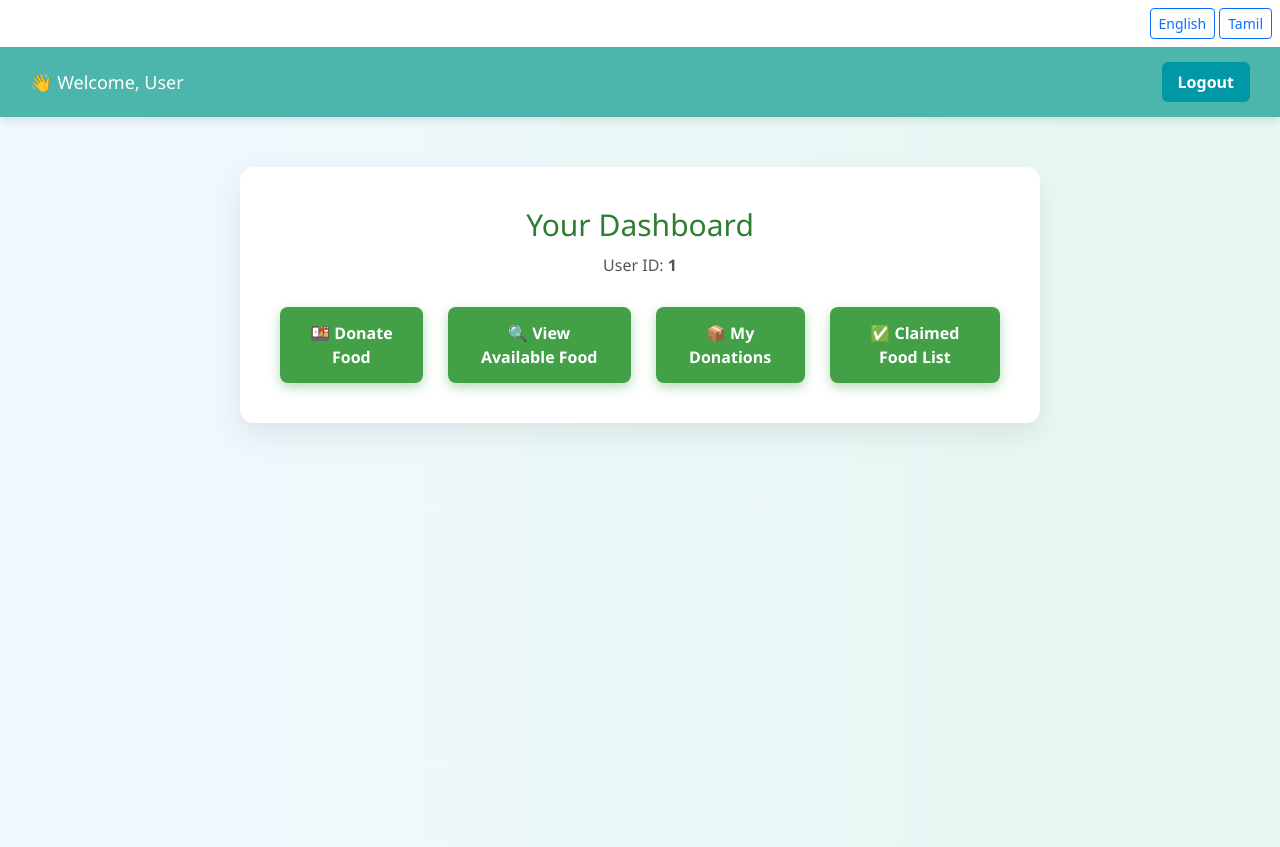
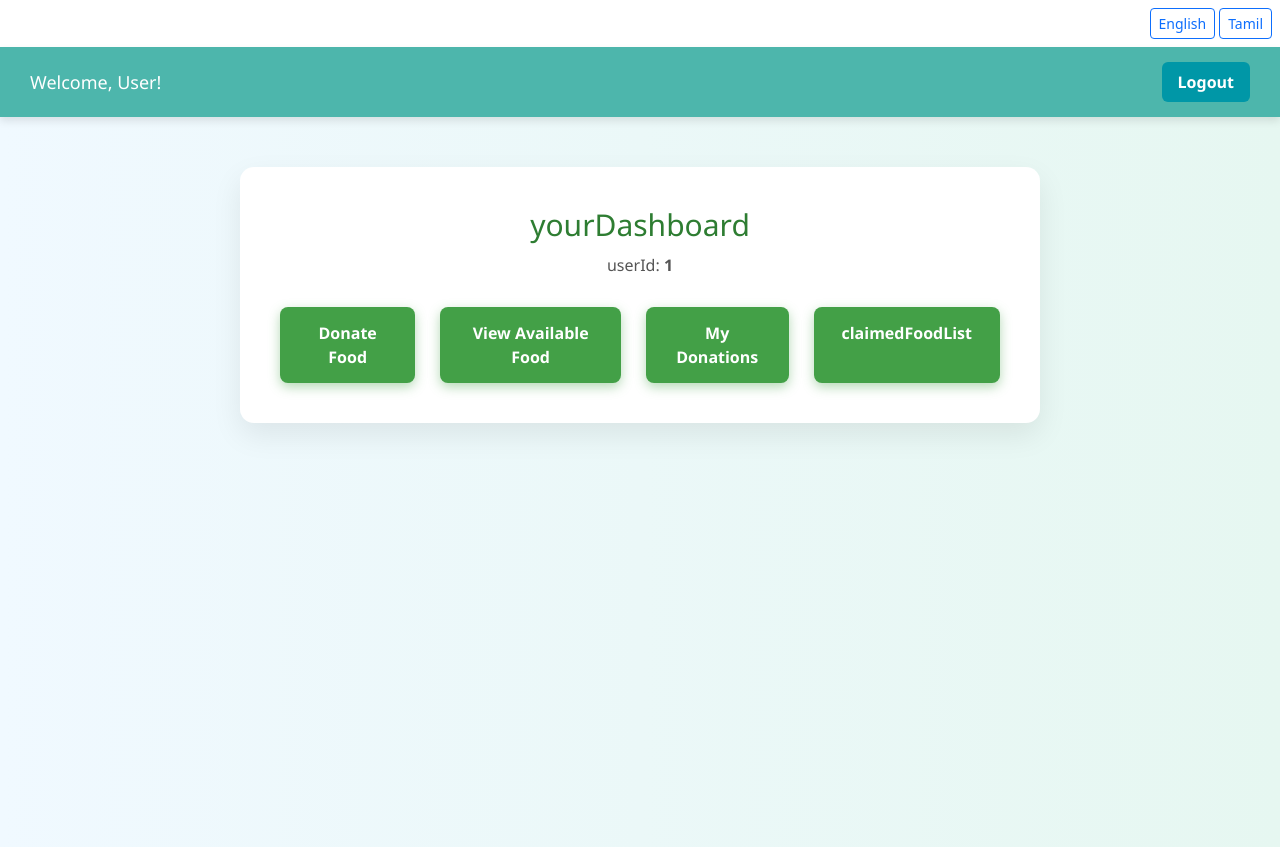
Before and after one commit to Akshayathangaraj/Food-Bridge, a React (Create React App) app in the folder client/: page /user-dashboard in a window 1280 px wide. Built offline with nearby package versions, Linux system fonts and the light colour scheme; no server answers; sample sign-in values are in the browser's storage.

Commit message:
Last commit

```diff
--- a/client/src/components/UserDashboard.js
+++ b/client/src/components/UserDashboard.js
@@ -1,18 +1,20 @@
 import React, { useEffect } from 'react';
 import { useNavigate } from 'react-router-dom';
+import { useTranslation } from 'react-i18next';
 import './UserDashboard.css';
 
 const UserDashboard = () => {
   const navigate = useNavigate();
+  const { t } = useTranslation();
   const userId = localStorage.getItem('userId');
   const firstName = localStorage.getItem('firstName');
 
   useEffect(() => {
     if (!userId) {
-      alert("Please log in to access the dashboard.");
+      alert(t('loginRequired'));
       navigate('/login');
     }
-  }, [userId, navigate]);
+  }, [userId, navigate, t]);
 
   const handleLogout = () => {
     localStorage.clear();
@@ -23,22 +25,24 @@ const UserDashboard = () => {
     <div className="dashboard-container">
       <nav className="dashboard-navbar">
         <div className="nav-left">
-          <span className="welcome-text">👋 Welcome, {firstName || 'User'}</span>
+          <span className="welcome-text">
+            {t('welcomeUser', { name: firstName || 'User' })}
+          </span>
         </div>
         <div className="nav-right">
-          <button className="logout-btn" onClick={handleLogout}>Logout</button>
+          <button className="logout-btn" onClick={handleLogout}>{t('logout')}</button>
         </div>
       </nav>
 
       <main className="dashboard-main">
-        <h2>Your Dashboard</h2>
-        <p>User ID: <strong>{userId}</strong></p>
+        <h2>{t('yourDashboard')}</h2>
+        <p>{t('userId')}: <strong>{userId}</strong></p>
 
         <div className="dashboard-buttons">
-          <a href={`/user/${userId}/donate`} className="highlighted-link">🍱 Donate Food</a>
-          <a href={`/user/${userId}/food-available`} className="highlighted-link">🔍 View Available Food</a>
-          <a href={`/user/${userId}/my-donations`} className="highlighted-link">📦 My Donations</a>
-          <a href={`/user/${userId}/claimed-donations`} className="highlighted-link">✅ Claimed Food List</a>
+          <a href={`/user/${userId}/donate`} className="highlighted-link">{t('donateFood')}</a>
+          <a href={`/user/${userId}/food-available`} className="highlighted-link">{t('viewAvailableFood')}</a>
+          <a href={`/user/${userId}/my-donations`} className="highlighted-link">{t('myDonations')}</a>
+          <a href={`/user/${userId}/claimed-donations`} className="highlighted-link">{t('claimedFoodList')}</a>
         </div>
       </main>
     </div>
--- a/client/src/i18n/ta.json
+++ b/client/src/i18n/ta.json
@@ -57,7 +57,7 @@
   "welcomeUser": "வரவேற்கிறோம், {{name}}!",
   "myDonations": "எனது தானங்கள்",
   "myClaims": "நான் பெற்றவை",
-  "viewAvailableFood": "கிடைக்கும் உணவுகளை காண்க",
+  "viewAvailableFood": "வழங்கப்படக்கூடிய உணவுகளை பார்வையிடுக",
   "donateNow": "இப்போது உணவை தானமாக வழங்குங்கள்",
   "logout": "வெளியேறு",
   "noDonations": "நீங்கள் இன்னும் உணவை தானமாக வழங்கவில்லை.",
@@ -92,6 +92,9 @@
   "Already have an account?": "ஏற்கனவே கணக்கு உள்ளதா?",
   "login here" : "இங்கே உள்நுழையவும்",
   "Select District":"மாவட்டத்தைத் தேர்வுசெய்யவும்",
-  "optional" :"விருப்பத்தேர்வு"
-
+  "optional" :"விருப்பத்தேர்வு",
+  "yourDashboard": "தாங்கள் முகாமையிடும் கட்டுப்பாட்டு பலகை",
+  "userId": "பயனர் அடையாள எண்",
+  "claimedFoodList": "✅ பெற்றுள்ள உணவுகளின் பட்டியல்",
+  "loginRequired": "தாங்கள் கட்டுப்பாட்டு பலகையை அணுக, முதலில் உள்நுழைய வேண்டும்."
 }
```
